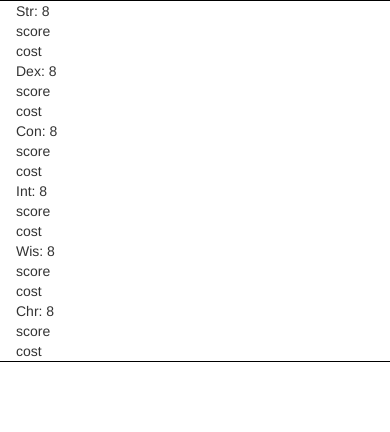
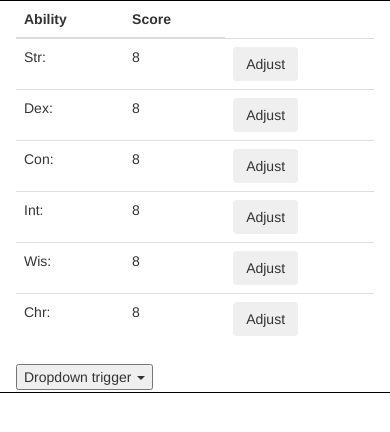
Before and after one commit to jarmbrust/vuetest1, a Vue app: page / in a window 390 px wide. Shown: the top 432 px of the page. Built offline with nearby package versions, Linux system fonts and the light colour scheme.

Commit message:
trying to get dropdowns to work...

```diff
--- a/src/components/Abilities.vue
+++ b/src/components/Abilities.vue
@@ -1,9 +1,39 @@
 <template>
   <div class="row container">
-    <div v-for="(ability, index) in abilities">
-       <div class="ability col-md-4 col-md-offset-1"> {{ index }}: <span class="score"> {{ ability }} </span></div>
-       <div class="col-md-3">score</div>
-       <div class="col-md-3">cost</div>
+    <div >
+       <div class="ability col-md-4 col-md-offset-1">
+         <table class="table table-hover">
+           <thead>
+              <tr>
+                <th>Ability</th>
+                <th>Score</th>
+              </tr>
+           </thead>
+           <tbody>
+             <tr v-for="(ability, index) in abilities">
+               <td>{{ index }}: </td> <td>{{ ability }}</td> <td v-if="adjustAbility">
+                 <div class="dropdown">
+                  <button class="btn btn-secondary dropdown-toggle" type="button" id="dropdownMenuButton" data-toggle="dropdown">Adjust</button>
+                  <div class="dropdown-menu" aria-labelledby="dropdownMenuButton">
+                      <option v-for="(cost, index) in abilityCost" class="dropdown-item" >{{ cost }}</option>
+                  </div>
+                  </div>
+               </td>
+             </tr>
+           </tbody>
+         </table>
+         <div class="dropdown">
+  <button id="dLabel" type="button" data-toggle="dropdown" aria-haspopup="true" aria-expanded="false">
+    Dropdown trigger
+    <span class="caret"></span>
+  </button>
+  <ul class="dropdown-menu" aria-labelledby="dLabel">
+    ...
+  </ul>
+</div>
+       </div>
+       <div class="col-md-3"></div>
+       <div class="col-md-3"></div>
      </div>
   </div>
 </template>
@@ -20,8 +50,21 @@
           'Wis': 8,
           'Chr': 8
         },
-        points: 27
+        points: 27,
+        abilityCost: {
+          8: 0,
+          9: 1,
+          10: 2,
+          11: 3,
+          12: 4,
+          13: 5,
+          14: 7,
+          15: 9
+        },
+        adjustAbility: true
       }
+    },
+    methods: {
     }
   }
 </script>
```
